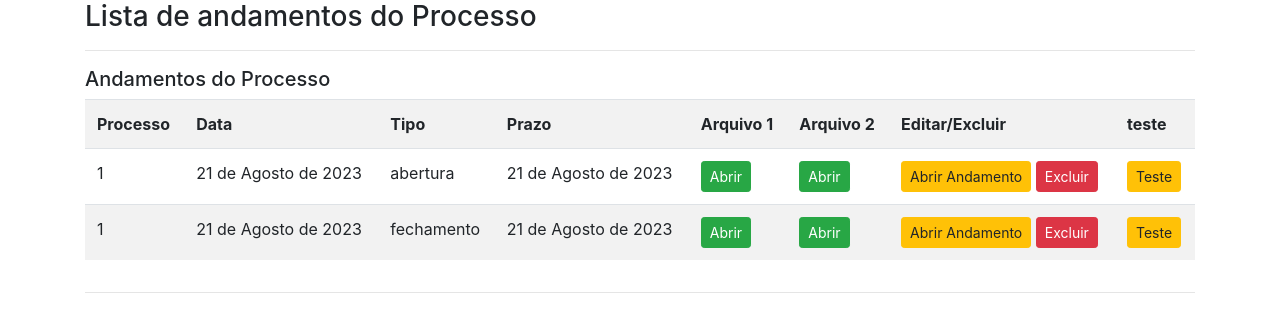
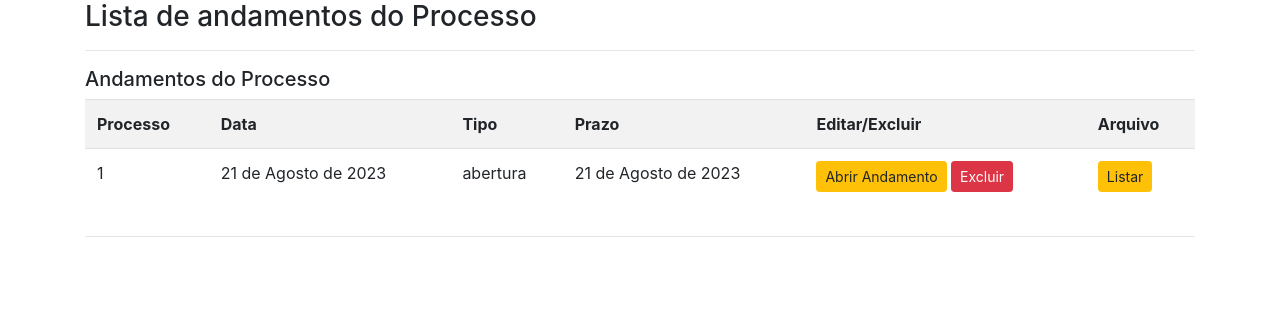
Before and after one commit to siconeli/CP4, a Django app: page /listar/andamento/adm/2/ in a window 1280 px wide. Shown: the part 69-401 px from the top of the page. Run offline with Django 4.2, Linux system fonts and the light colour scheme; a user stored in the database is signed in; data comes from the database, SQL or seed files in the repository; some libraries are stand-ins or nearby versions.

Commit message:
Construindo

```diff
--- a/cadastros/forms.py
+++ b/cadastros/forms.py
@@ -7,7 +7,7 @@
 class AndamentoForm(forms.ModelForm):
     class Meta:
         model = Andamento
-        fields = ['processo', 'datandamento', 'andamento', 'dataprazo', 'locprocesso', 'Funcionario', 'datrecebimento', 'complemento', 'arq1', 'arq2']
+        fields = ['processo', 'datandamento', 'andamento', 'dataprazo', 'locprocesso', 'Funcionario', 'datrecebimento', 'complemento', 'arq1', 'arq2', 'arq3', 'arq4', 'arq5', 'arq6']
 
     # Recupera a pk(primary key) do kwargs e define como atributo do formulário
     def __init__(self, *args, **kwargs):
--- a/cadastros/models.py
+++ b/cadastros/models.py
@@ -35,8 +35,6 @@
     datvalatu = models.DateField(verbose_name='Data Valor Atualizado')
     datand = models.DateField(verbose_name='Data Andamento')
     datprazo = models.DateField(verbose_name='Data Prazo')
-    upload = models.FileField(upload_to='uploads/', verbose_name='Arquivo Processo')  # Para fazer upload de arquivos
-
 
     def __str__(self):
         return f'{self.pat}'
@@ -55,8 +53,12 @@
     Funcionario = models.CharField(max_length=50, verbose_name='Funcionário')
     datrecebimento = models.DateField(verbose_name='Confirmado o Recebimento em')
     complemento = models.CharField(max_length=150)
-    arq1 = models.FileField(upload_to='uploads/', verbose_name='Arquivo 1')
-    arq2 = models.FileField(upload_to='uploads/', verbose_name='Arquivo 2')
+    arq1 = models.FileField(upload_to='uploads/', verbose_name='Arquivo', blank=True)
+    arq2 = models.FileField(upload_to='uploads/', verbose_name='Arquivo', blank=True)
+    arq3 = models.FileField(upload_to='uploads/', verbose_name='Arquivo', blank=True)
+    arq4 = models.FileField(upload_to='uploads/', verbose_name='Arquivo', blank=True)
+    arq5 = models.FileField(upload_to='uploads/', verbose_name='Arquivo', blank=True)
+    arq6 = models.FileField(upload_to='uploads/', verbose_name='Arquivo', blank=True)
 
     def __str__(self):
-        return f'{self.processo} {self.andamento}'
+        return f'Processo: {self.processo} Andamento: {self.andamento} Arquivo: {self.arq1} Arquivo: {self.arq2} Arquivo: {self.arq3} Arquivo: {self.arq4} Arquivo: {self.arq5} Arquivo: {self.arq6}'
--- a/cadastros/templates/cadastros/listas/cadandprocessoadm-listar.html
+++ b/cadastros/templates/cadastros/listas/cadandprocessoadm-listar.html
@@ -25,10 +25,8 @@
             <th>Data</th>
             <th>Tipo</th>
             <th>Prazo</th>
-            <th>Arquivo 1</th>
-            <th>Arquivo 2</th>
             <th>Editar/Excluir</th>
-            <th>teste</th>
+            <th>Arquivo</th>
         </tr>
 
         {% for andamento in object_list %}
@@ -37,13 +35,11 @@
             <td> {{ andamento.datandamento }}</td>
             <td> {{ andamento.andamento }}</td>
             <td> {{ andamento.dataprazo }}</td>
-            <td><a href="{{ andamento.arq1.url }}" class="btn btn-success btn-sm" target="_blank">Abrir</a></td>
-            <td><a href="{{ andamento.arq2.url }}" class="btn btn-success btn-sm" target="_blank">Abrir</a></td>
             <td>
                 <a href="{% url 'upd-and-proc-adm' andamento.pk %}" class="btn btn-warning btn-sm">Abrir Andamento</a>
                 <a href="{% url 'del-and-proc-adm' andamento.pk %}" class="btn btn-danger btn-sm">Excluir</a>
             </td>
-            <td><a href="{% url 'list-arq-and-adm' andamento.pk %}" class="btn btn-warning btn-sm">Teste</a>
+            <td><a href="{% url 'list-arq-and-adm' andamento.pk %}" class="btn btn-warning btn-sm">Listar</a>
             </td>
         </tr>
 
--- a/cadastros/templates/cadastros/listas/cadprocessoadm-listar.html
+++ b/cadastros/templates/cadastros/listas/cadprocessoadm-listar.html
@@ -34,7 +34,6 @@
         <tr>
             <th>Processo</th>
             <th>Município</th>
-            <th>Arquivo</th>
             <th>Editar/Excluir</th>
             <th>Andamento</th>
         </tr>
@@ -43,7 +42,6 @@
         <tr>
             <td> {{ processo.pat }}</td>
             <td> {{ processo.municipio }}</td>
-            <td><a href="{{ processo.upload.url }}" class="btn btn-success btn-sm" target="_blank">Download</a></td>
             <td>
                 <a href="{% url 'upd-proc-adm' processo.pk %}" class="btn btn-warning btn-sm">Editar</a>
                 <a href="{% url 'del-proc-adm' processo.pk %}" class="btn btn-danger btn-sm">Excluir</a>
@@ -52,8 +50,6 @@
                 <a href="{% url 'cre-and-proc-adm' processo.pk %}" class="btn btn-warning btn-sm" >+ Novo </a>
                 <a href="{% url 'list-and-proc-adm' processo.pk %}" class="btn btn-success btn-sm">Listar</a>
             </td>
-
-
         </tr>
 
         {% empty %} <!-- Se não tiver nenhum registro de processos, irá retornar a mensagem a baixo -->
--- a/cadastros/urls.py
+++ b/cadastros/urls.py
@@ -39,6 +39,6 @@
     ###### LIST ######
     path('listar/processo/adm/', CadProcessoAdmList.as_view(), name='list-proc-adm'),
     path('listar/andamento/adm/<int:pk>/', CadAndamentosList.as_view(), name='list-and-proc-adm'),
-    path('listar/arquivo/andamento/adm/<int:pk>/', CadArquivosAdmList.as_view(), name='list-arq-and-adm'),
+    path('listar/arquivo/andamento/adm/<int:andamento_pk>/', CadArquivosAdmList.as_view(), name='list-arq-and-adm'),
 
 ]
--- a/cadastros/views.py
+++ b/cadastros/views.py
@@ -23,7 +23,7 @@
     login_url = reverse_lazy('login')
     group_required = u"Consultores AEG"  # O usuário precisa estar no grupo 'consultores AEG' para ter permissão de realizar cadastros.
     model = ProcessoAdministrativo
-    fields = ['pat', 'municipio', 'uf', 'datini', 'datfin', 'datdivat', 'valtrib', 'valmul', 'valcred', 'valatu', 'datvalatu', 'datand', 'datprazo', 'upload']
+    fields = ['pat', 'municipio', 'uf', 'datini', 'datfin', 'datdivat', 'valtrib', 'valmul', 'valcred', 'valatu', 'datvalatu', 'datand', 'datprazo']
     template_name = 'cadastros/cadprocessoadm-cadastrar.html'
     success_url = reverse_lazy('list-proc-adm')  # name da url, irá direcionar para a url
 
@@ -56,7 +56,7 @@
     login_url = reverse_lazy('login')
     group_required = u"Consultores AEG"
     model = ProcessoAdministrativo
-    fields = ['pat', 'municipio', 'uf', 'datini', 'datfin', 'datdivat', 'valtrib', 'valmul', 'valcred', 'valatu', 'datvalatu', 'datand', 'datprazo', 'upload']
+    fields = ['pat', 'municipio', 'uf', 'datini', 'datfin', 'datdivat', 'valtrib', 'valmul', 'valcred', 'valatu', 'datvalatu', 'datand', 'datprazo']
     template_name = 'cadastros/cadprocessoadm-editar.html'
     success_url = reverse_lazy('list-proc-adm')
 
@@ -65,7 +65,7 @@
     login_url = reverse_lazy('login')
     group_required = u"Consultores AEG"
     model = Andamento
-    fields = ['datandamento', 'andamento', 'dataprazo', 'locprocesso', 'Funcionario', 'datrecebimento', 'complemento']
+    fields = ['datandamento', 'andamento', 'dataprazo', 'locprocesso', 'Funcionario', 'datrecebimento', 'complemento', 'arq1', 'arq2', 'arq3', 'arq4', 'arq5', 'arq6']
     template_name = 'cadastros/cadandprocessoadm-cadastrar.html'
     success_url = reverse_lazy('list-proc-adm')
 
@@ -132,13 +132,13 @@
     login_url = reverse_lazy('login')
     model = Andamento
     template_name = 'cadastros/listas/cadarquivoand-listar.html'
-    context_object_name = 'arquivos'
+    context_object_name = 'arquivos' # Da um nome ao object_list da iteração criada no template
 
     def get_queryset(self):
 
-        # busca_pk = self.kwargs.get('pk') # Pega a pk(primary key) da URL
+        andamento_pk = self.kwargs.get('andamento_pk') # Pega a pk(primary key) da URL
 
-        processo = ProcessoAdministrativo.objects.get(pk=3)  # Pega o processo que possui a pk recebida (pk é a primary key do processo)
-        # andamentos = processo.andamento_set.all()  # Pega todos os atributos do andamento
+        andamento = Andamento.objects.filter(pk=andamento_pk)  # Pega o andamento que possui a pk recebida (pk é a primary key do processo)
+        # Usei o 'filter' para conseguir iterar com o objeto.
 
-        return processo
+        return andamento
```
Also changed, not shown: cadastros/admin.py (+5 -5 lines), cadastros/templates/cadastros/listas/cadarquivoand-listar.html (+42 -3 lines), cadastros/migrations/0001_initial.py, cadastros/migrations/0002_remove_processoadministrativo_upload.py (added), db.sqlite3, media/uploads/andamento_1_-_arquivo_1.png (deleted), media/uploads/andamento_1_-_arquivo_2_iuzsTMp.png (added), media/uploads/andamento_2_-_arquivo_1_5a8JB0Q.png (added), 3 other files.
